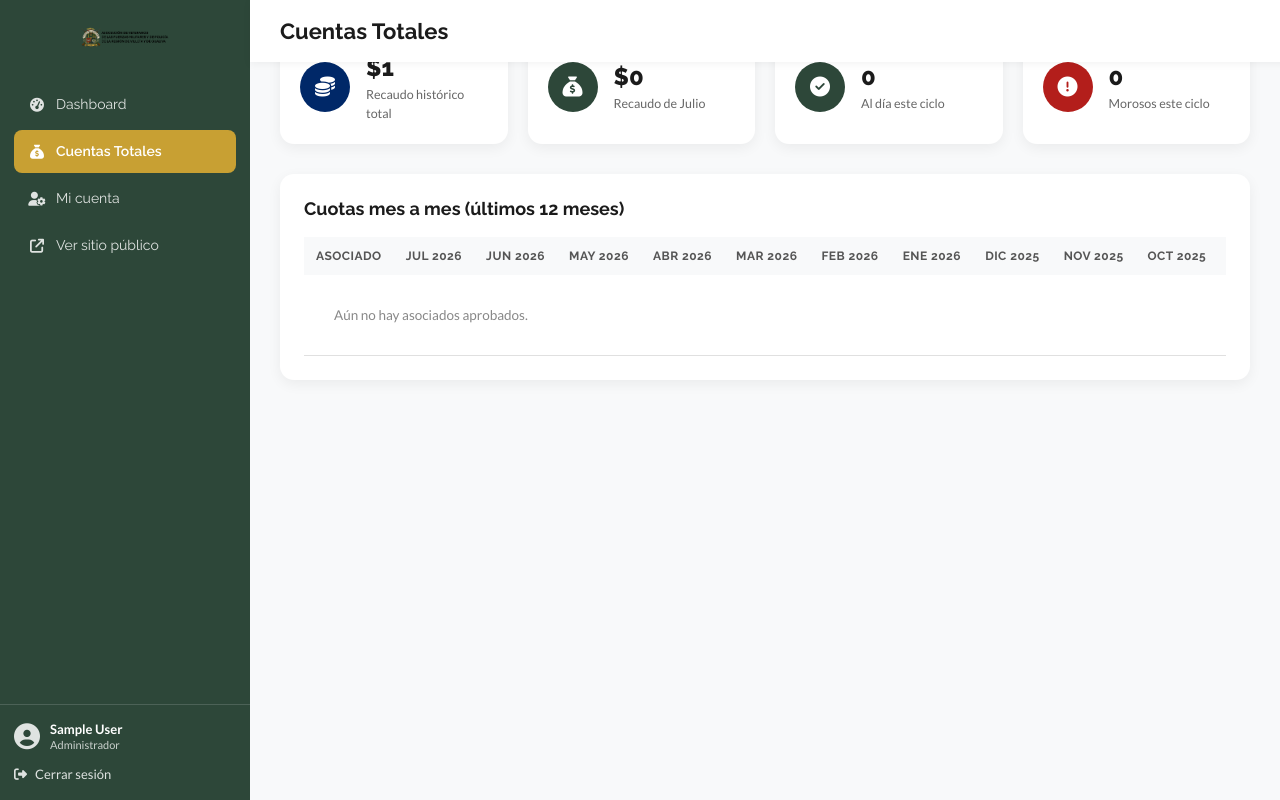
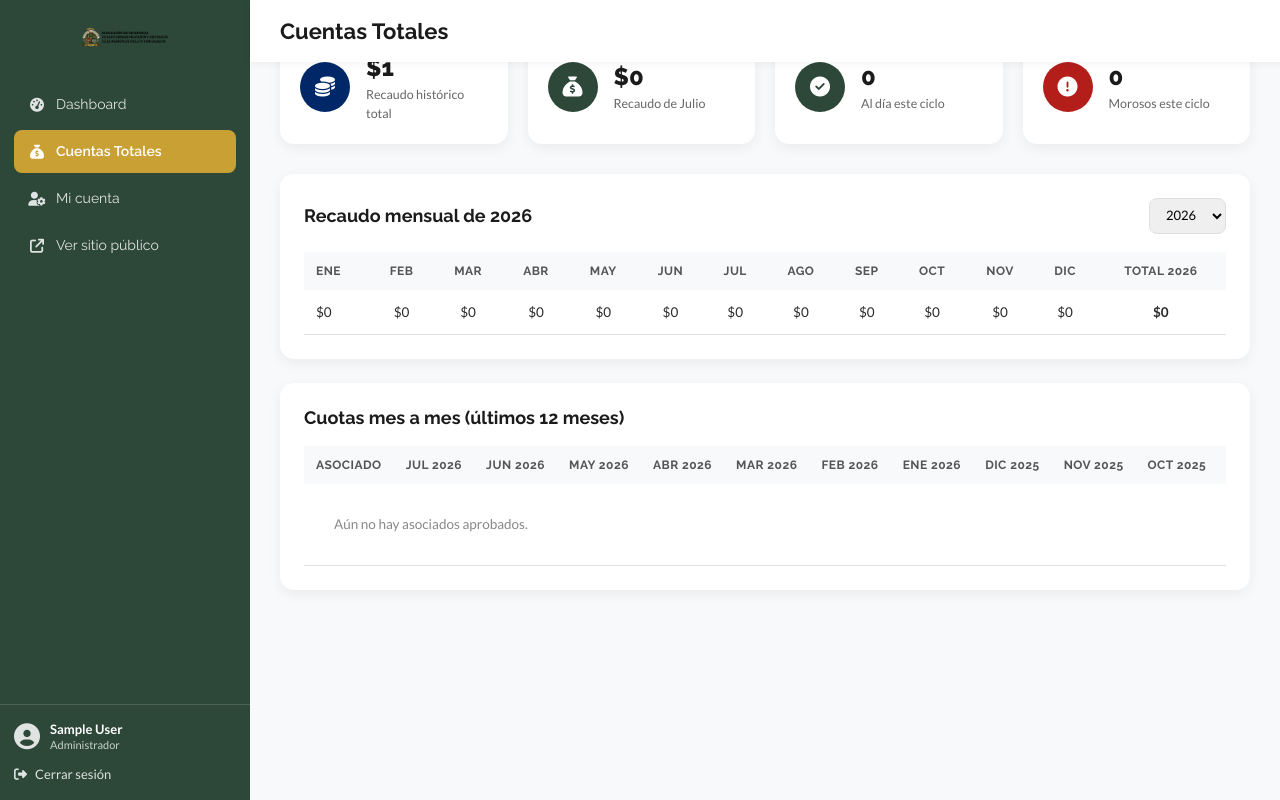
Before and after one commit to Albert-Gutierrez/asociacion_de_veteranos_de_villeta_y_gualiva, a PHP site: page /admin/cuentas.php in a window 1280 px wide. Run offline with PHP 8.4, Linux system fonts and the light colour scheme; the visitor is signed in with stand-in values (Sample User, id 1); tables that the repository leaves empty hold one stand-in row (values such as "Sample post").

Commit message:
Agregar total historico por asociado y recaudo mensual por año
- asociado.php: muestra el total aportado desde su inscripcion y la
  cantidad de cuotas pagadas, sumando todo su historial de pagos.
- cuentas.php: nuevo panel con selector de año y el recaudo de enero a
  diciembre de todos los asociados combinados, con el total del año.

```diff
--- a/admin/css/admin.css
+++ b/admin/css/admin.css
@@ -512,6 +512,12 @@
     opacity: .6;
 }
 
+.celda-recaudo-con-datos {
+    background: #EFFAF1;
+    color: var(--color-primary);
+    font-weight: 600;
+}
+
 /* MODAL DE CUOTAS (celdas clickeables) _____________________________________________ */
 .cuotas-grid {
     display: grid;
@@ -644,6 +650,19 @@
     align-items: start;
 }
 
+.admin-total-historico {
+    background: var(--color-bg-light);
+    border-radius: 10px;
+    padding: 14px 16px;
+    margin-bottom: 18px;
+    font-size: 14px;
+}
+
+.admin-total-historico strong {
+    color: var(--color-primary);
+    font-size: 16px;
+}
+
 /* RESPONSIVE _______________________________________________________________________ */
 @media (max-width: 992px) {
     .admin-sidebar {
--- a/admin/cuentas.php
+++ b/admin/cuentas.php
@@ -45,6 +45,25 @@
     }
 }
 
+// Recaudo mes a mes (enero a diciembre) de un año calendario específico.
+$anioActual = (int) date('Y');
+$aniosConDatos = $pdo->query('SELECT DISTINCT anio FROM pagos_cuota')->fetchAll(PDO::FETCH_COLUMN);
+$aniosDisponibles = array_unique(array_merge([$anioActual], array_map('intval', $aniosConDatos)));
+rsort($aniosDisponibles);
+
+$anioSeleccionado = (int) ($_GET['anio'] ?? $anioActual);
+if ($anioSeleccionado < 2000 || $anioSeleccionado > $anioActual + 1) {
+    $anioSeleccionado = $anioActual;
+}
+
+$stmtRecaudoAnual = $pdo->prepare('SELECT mes, SUM(monto) AS total FROM pagos_cuota WHERE anio = :anio GROUP BY mes');
+$stmtRecaudoAnual->execute(['anio' => $anioSeleccionado]);
+$recaudoPorMes = array_fill(1, 12, 0.0);
+foreach ($stmtRecaudoAnual->fetchAll() as $r) {
+    $recaudoPorMes[(int) $r['mes']] = (float) $r['total'];
+}
+$totalAnioSeleccionado = array_sum($recaudoPorMes);
+
 $tituloPagina = 'Cuentas Totales';
 $paginaActiva = 'cuentas';
 require __DIR__ . '/incluye/layout_inicio.php';
@@ -83,6 +102,42 @@
             <span class="stat-valor"><?= $morosos ?></span>
             <span class="stat-etiqueta">Morosos este ciclo</span>
         </div>
+    </div>
+</div>
+
+<div class="admin-panel">
+    <div class="admin-panel-header">
+        <h2>Recaudo mensual de <?= $anioSeleccionado ?></h2>
+        <form method="GET" class="admin-filtros">
+            <select name="anio" onchange="this.form.submit()">
+                <?php foreach ($aniosDisponibles as $a): ?>
+                    <option value="<?= $a ?>" <?= $a === $anioSeleccionado ? 'selected' : '' ?>><?= $a ?></option>
+                <?php endforeach; ?>
+            </select>
+        </form>
+    </div>
+
+    <div class="table-responsive">
+        <table class="admin-tabla admin-tabla-matriz">
+            <thead>
+                <tr>
+                    <?php for ($mes = 1; $mes <= 12; $mes++): ?>
+                        <th><?= substr(nombreMes($mes), 0, 3) ?></th>
+                    <?php endfor; ?>
+                    <th>Total <?= $anioSeleccionado ?></th>
+                </tr>
+            </thead>
+            <tbody>
+                <tr>
+                    <?php for ($mes = 1; $mes <= 12; $mes++): ?>
+                        <td class="<?= $recaudoPorMes[$mes] > 0 ? 'celda-recaudo-con-datos' : '' ?>">
+                            <?= formatoPesos($recaudoPorMes[$mes]) ?>
+                        </td>
+                    <?php endfor; ?>
+                    <td><strong><?= formatoPesos($totalAnioSeleccionado) ?></strong></td>
+                </tr>
+            </tbody>
+        </table>
     </div>
 </div>
 
```
Also changed, not shown: admin/asociado.php (+7 -0 lines).
